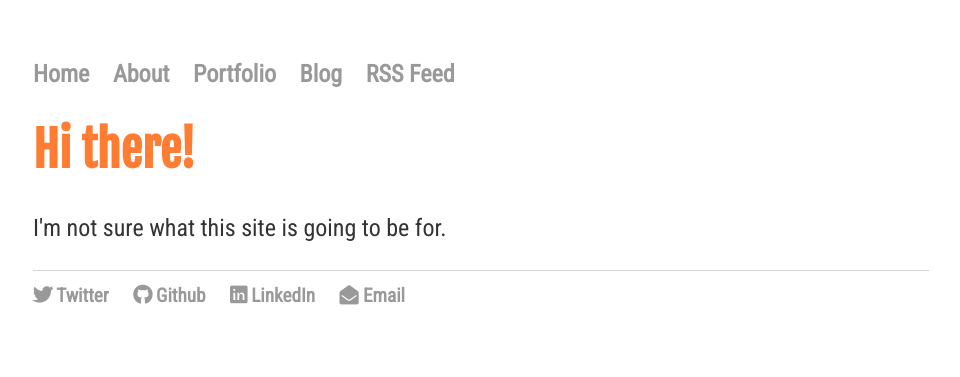
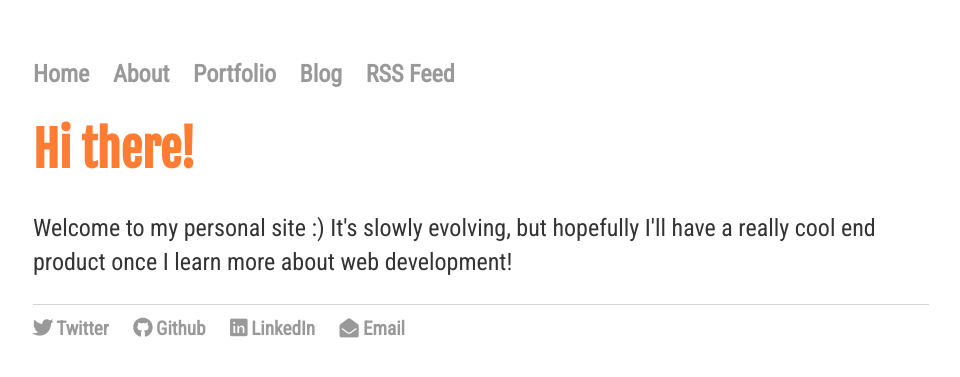
Before and after one commit to czolish/czolish.github.io, a Jekyll site: the page built from index.html, in a window 1280 px wide. Shown: the top 377 px of the page, without its empty margins (159-1119 px from the left). Built offline with Jekyll 4.4.1, drawn with Linux system fonts in a browser that asks for light colours; nearby versions of some CDN libraries; some web fonts are replaced; comment, search, counter and statistics services are not loaded.

Commit message:
Update index.html

```diff
--- a/index.html
+++ b/index.html
@@ -4,5 +4,5 @@ title: www.czupil.com
 ---
 <div class="blurb">
 	<h1 class="page-title">Hi there!</h1>
-	<p>I'm not sure what this site is going to be for.</p>
+	<p>Welcome to my personal site :) It's slowly evolving, but hopefully I'll have a really cool end product once I learn more about web development!</p>
 </div><!-- /.blurb -->
```
